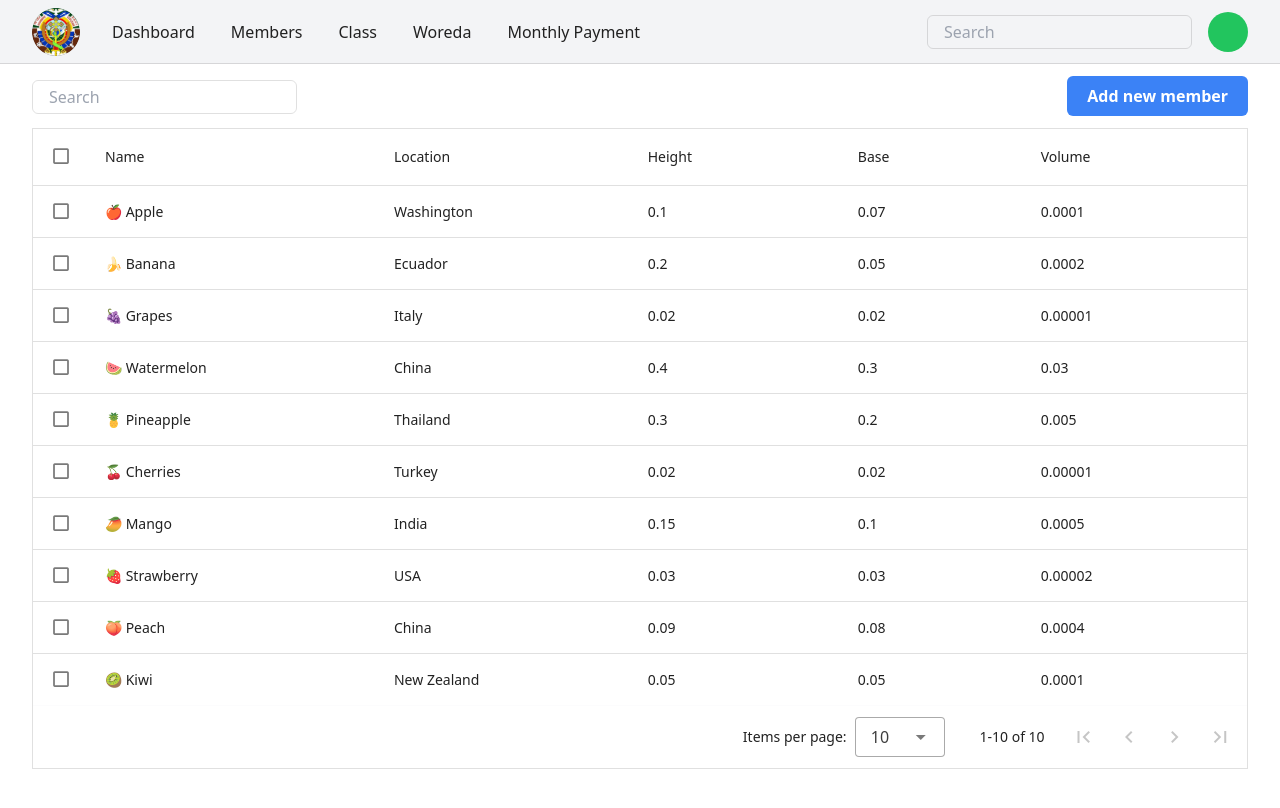
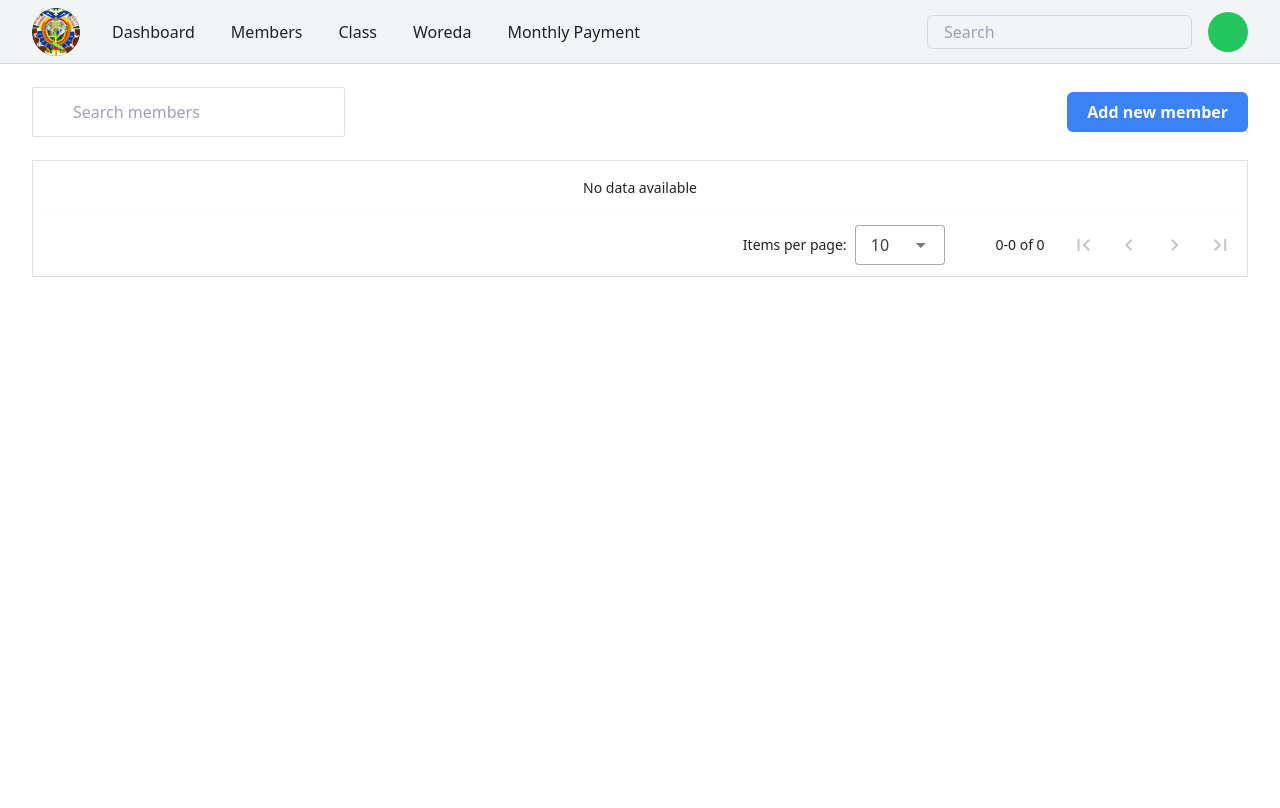
Before and after one commit to YoniBcha/Mahibere-kidusan, a Vue app: page /members in a window 1280 px wide. Built offline with nearby package versions, Linux system fonts and the light colour scheme.

Commit message:
table part and search function and add members is done

```diff
--- a/src/components/addMemberForm.vue
+++ b/src/components/addMemberForm.vue
@@ -35,16 +35,71 @@
         @change="handleImageUpload"
         class="mb-10"
       />
+
       <v-row>
         <v-col cols="12" sm="4">
-          <v-text-field label="Firstname" variant="outlined"></v-text-field>
-        </v-col>
-        <v-col cols="12" sm="4">
-          <v-text-field label="Lastname" variant="outlined"></v-text-field>
+          <v-text-field
+            v-model="firstname"
+            label="Firstname"
+            variant="outlined"
+          ></v-text-field>
         </v-col>
         <v-col cols="12" sm="4">
           <v-text-field
+            v-model="lastname"
+            label="Lastname"
+            variant="outlined"
+          ></v-text-field>
+        </v-col>
+        <v-col cols="12" sm="4">
+          <v-text-field
+            v-model="grandfathername"
             label="Grandfather name"
+            variant="outlined"
+          ></v-text-field>
+        </v-col>
+      </v-row>
+      <v-row>
+        <v-col cols="12" sm="8">
+          <v-text-field
+            v-model="chrisitianityname"
+            label="Name of Christianity"
+            variant="outlined"
+          ></v-text-field>
+        </v-col>
+      </v-row>
+      <v-row>
+        <v-col cols="12" sm="2">
+          <v-text-field v-model="gender" label="Gender" variant="outlined">
+          </v-text-field>
+        </v-col>
+        <v-col cols="12" sm="2">
+          <v-text-field
+            v-model="age"
+            label="Age"
+            variant="outlined"
+          ></v-text-field>
+        </v-col>
+      </v-row>
+      <v-row>
+        <v-col cols="12" sm="4">
+          <v-text-field
+            v-model="zone"
+            label="Zone"
+            variant="outlined"
+          ></v-text-field>
+        </v-col>
+        <v-col cols="12" sm="4">
+          <v-text-field
+            v-model="woreda"
+            label="Woreda"
+            variant="outlined"
+          ></v-text-field>
+        </v-col>
+        <v-col cols="12" sm="4">
+          <v-text-field
+            v-model="kebele"
+            label="Kebele"
             variant="outlined"
           ></v-text-field>
         </v-col>
@@ -52,33 +107,7 @@
       <v-row>
         <v-col cols="12" sm="6">
           <v-text-field
-            label="Name of Christianity"
-            variant="outlined"
-          ></v-text-field>
-        </v-col>
-      </v-row>
-      <v-row>
-        <v-col cols="12" sm="3">
-          <v-text-field label="Gender" variant="outlined"> </v-text-field>
-        </v-col>
-        <v-col cols="12" sm="2">
-          <v-text-field label="Age" variant="outlined"></v-text-field>
-        </v-col>
-      </v-row>
-      <v-row>
-        <v-col cols="12" sm="4">
-          <v-text-field label="Zone" variant="outlined"></v-text-field>
-        </v-col>
-        <v-col cols="12" sm="4">
-          <v-text-field label="Woreda" variant="outlined"></v-text-field>
-        </v-col>
-        <v-col cols="12" sm="4">
-          <v-text-field label="Kebele" variant="outlined"></v-text-field>
-        </v-col>
-      </v-row>
-      <v-row>
-        <v-col cols="12" sm="6">
-          <v-text-field
+            v-model="workplacename"
             label="Name of workplace"
             variant="outlined"
           ></v-text-field>
@@ -86,10 +115,15 @@
       </v-row>
       <v-row>
         <v-col cols="12" sm="6">
-          <v-text-field label="Phone number" variant="outlined"></v-text-field>
+          <v-text-field
+            v-model="phonenumber"
+            label="Phone number"
+            variant="outlined"
+          ></v-text-field>
         </v-col>
         <v-col cols="12" sm="6">
           <v-text-field
+            v-model="emial"
             label="Enter your mail address"
             variant="outlined"
           ></v-text-field>
@@ -123,14 +157,47 @@
 export default {
   name: "AddMemberForm",
   data() {
-    return { previewImage: null };
+    return {
+      firstname: "",
+      lastname: "",
+      grandfathername: "",
+      chrisitianityname: "",
+      gender: "",
+      age: "",
+      zone: "",
+      woreda: "",
+      kebele: "",
+      workplacename: "",
+      phonenumber: "",
+      email: "",
+      previewImage: null,
+    };
   },
   methods: {
+    sendData() {
+      const formData = {
+        firstname: this.firstname,
+        lastname: this.lastname,
+        grandfathername: this.grandfathername,
+        chrisitianityname: this.chrisitianityname,
+        gender: this.gender,
+        age: this.age,
+        zone: this.zone,
+        woreda: this.woreda,
+        kebele: this.kebele,
+        workplacename: this.workplacename,
+        phonenumber: this.phonenumber,
+        email: this.email,
+      };
+      this.$emit("form-data", formData); // Emit the "form-data" event with the form values as the payload
+      this.toggleForm(); // Call the "toggleForm" method to close the form
+    },
     toggleForm() {
       this.$emit("toggle-form");
     },
     handleSubmit(event) {
       event.preventDefault();
+      this.sendData(); // Call the "sendData" method to emit the event and close the form
     },
     handleImageUpload(event) {
       const file = event.target.files[0];
--- a/src/pages/members.vue
+++ b/src/pages/members.vue
@@ -2,15 +2,17 @@
   <div>
     <MainNav />
     <div
-      class="flex items-center fixed top-16 left-0 w-full h-16 bg-white z-10"
+      class="flex items-center fixed top-16 left-0 w-full h-24 bg-white z-10"
     >
-      <input
-        type="text"
-        class="fixed top-20 left-8 border border-solid px-4 py-1 rounded-md"
-        placeholder="Search"
-        v-model="search"
-        @input="filterItems"
-      />
+      <div class="flex items-center ml-8 h-full">
+        <input
+          type="text"
+          class="flex items-center border border-solid px-10 py-3 rounded-sm focus:border-blue-500"
+          placeholder="Search members"
+          v-model="search"
+          @input="filterItems"
+        />
+      </div>
 
       <button
         @click="toggleForm"
@@ -23,16 +25,15 @@
         id="myForm"
         class="border border-black bg-[#edf2f4]"
       >
-        <AddMemberForm @toggle-form="toggleForm"></AddMemberForm>
+        <AddMemberForm @form-data="handleFormData" @toggle-form="toggleForm" />
       </div>
     </div>
-    <div class="mt-32 mx-8">
+    <div class="mt-40 mx-8">
       <v-data-table
         class="overflow-hidden border border-black mb-10"
         v-model="selected"
         :items="filteredItems"
-        item-value="name"
-        show-select
+        item-value="firstname"
       ></v-data-table>
     </div>
   </div>
@@ -50,78 +51,7 @@ export default {
       showForm: false,
       selected: [],
       search: "",
-      items: [
-        {
-          name: "🍎 Apple",
-          location: "Washington",
-          height: "0.1",
-          base: "0.07",
-          volume: "0.0001",
-        },
-        {
-          name: "🍌 Banana",
-          location: "Ecuador",
-          height: "0.2",
-          base: "0.05",
-          volume: "0.0002",
-        },
-        {
-          name: "🍇 Grapes",
-          location: "Italy",
-          height: "0.02",
-          base: "0.02",
-          volume: "0.00001",
-        },
-        {
-          name: "🍉 Watermelon",
-          location: "China",
-          height: "0.4",
-          base: "0.3",
-          volume: "0.03",
-        },
-        {
-          name: "🍍 Pineapple",
-          location: "Thailand",
-          height: "0.3",
-          base: "0.2",
-          volume: "0.005",
-        },
-        {
-          name: "🍒 Cherries",
-          location: "Turkey",
-          height: "0.02",
-          base: "0.02",
-          volume: "0.00001",
-        },
-        {
-          name: "🥭 Mango",
-          location: "India",
-          height: "0.15",
-          base: "0.1",
-          volume: "0.0005",
-        },
-        {
-          name: "🍓 Strawberry",
-          location: "USA",
-          height: "0.03",
-          base: "0.03",
-          volume: "0.00002",
-        },
-        {
-          name: "🍑 Peach",
-          location: "China",
-          height: "0.09",
-          base: "0.08",
-          volume: "0.0004",
-        },
-        {
-          name: "🥝 Kiwi",
-          location: "New Zealand",
-          height: "0.05",
-          base: "0.05",
-          volume: "0.0001",
-        },
-      ],
+      items: [],
     };
   },
   computed: {
@@ -129,7 +59,7 @@ export default {
       if (this.search) {
         const searchQuery = this.search.toLowerCase();
         return this.items.filter((item) =>
-          item.name.toLowerCase().includes(searchQuery)
+          item.firstname.toLowerCase().includes(searchQuery)
         );
       } else {
         return this.items;
@@ -137,19 +67,15 @@ export default {
     },
   },
   methods: {
+    handleFormData(formData) {
+      this.items.push(formData); // Add the form data to the items array
+    },
     toggleForm() {
       this.showForm = !this.showForm;
-    },
-    addName() {
-      const newName = prompt("Enter a name");
-      if (newName) {
-        this.items.push({ name: newName });
-      }
     },
     filterItems() {
       this.selected = [];
     },
-
   },
 };
 </script>
```
